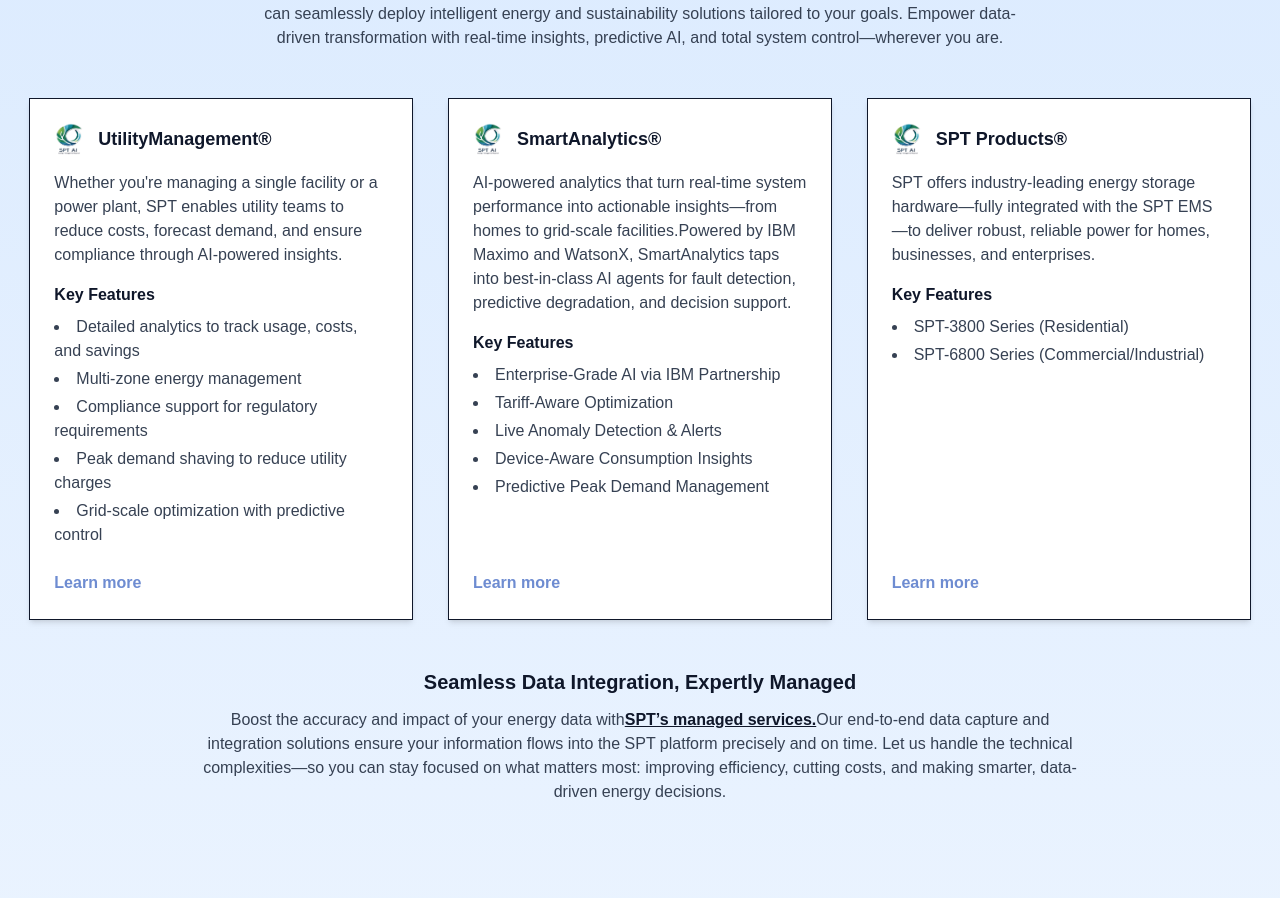
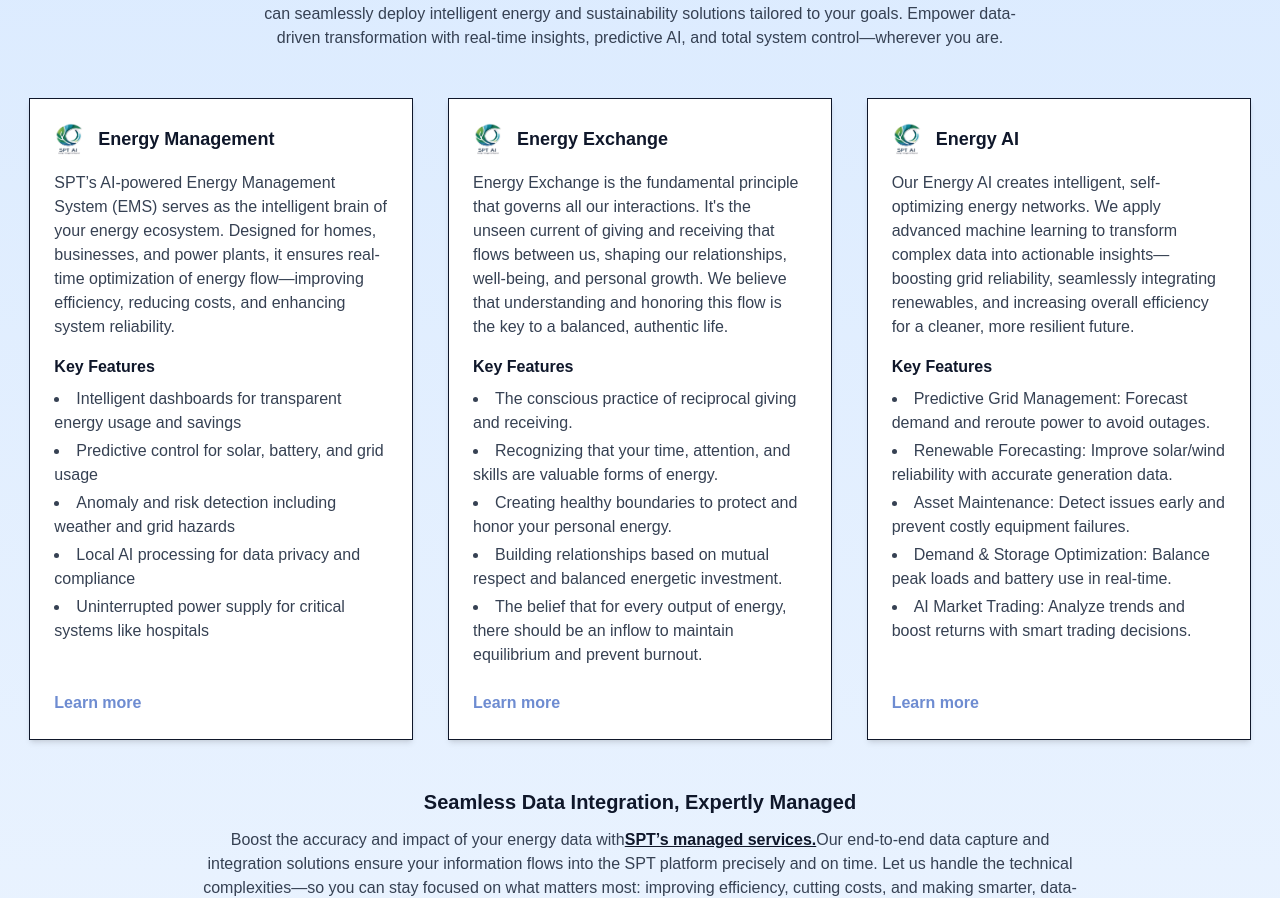
Before and after one commit to michaelcollins4848/Dev-SPT-ai-ENERGY, a React (Vite) app: page / in a window 1280 px wide. Shown: the part 2642-3540 px from the top of the page. Built offline with nearby package versions, Linux system fonts and the light colour scheme.

Commit message:
update the content

```diff
--- a/src/pages/HomePage/index.jsx
+++ b/src/pages/HomePage/index.jsx
@@ -45,45 +45,49 @@
 const solutions = [
   {
     icon: ems,
-    title: "UtilityManagement®",
+    title: "Energy Management",
     description:
-      "Whether you're managing a single facility or a power plant, SPT enables utility teams to reduce costs, forecast demand, and ensure compliance through AI-powered insights.",
+      "SPT’s AI-powered Energy Management System (EMS) serves as the intelligent brain of your energy ecosystem. Designed for homes, businesses, and power plants, it ensures real-time optimization of energy flow—improving efficiency, reducing costs, and enhancing system reliability.",
     features: [
-      "Detailed analytics to track usage, costs, and savings",
-      "Multi-zone energy management",
-      "Compliance support for regulatory requirements",
-      "Peak demand shaving to reduce utility charges",
-      "Grid-scale optimization with predictive control",
+      "Intelligent dashboards for transparent energy usage and savings",
+      "Predictive control for solar, battery, and grid usage",
+      "Anomaly and risk detection including weather and grid hazards",
+      "Local AI processing for data privacy and compliance",
+      "Uninterrupted power supply for critical systems like hospitals",
     ],
     link: "#",
   },
   {
     icon: ems,
-    title: "SmartAnalytics®",
+    title: "Energy Exchange",
     description:
-      " AI-powered analytics that turn real-time system performance into actionable insights—from homes to grid-scale facilities.Powered by IBM Maximo and WatsonX, SmartAnalytics taps into best-in-class AI agents for fault detection, predictive degradation, and decision support.",
+      "Energy Exchange is the fundamental principle that governs all our interactions. It's the unseen current of giving and receiving that flows between us, shaping our relationships, well-being, and personal growth. We believe that understanding and honoring this flow is the key to a balanced, authentic life.",
     features: [
-      "Enterprise-Grade AI via IBM Partnership",
-      "Tariff-Aware Optimization",
-      "Live Anomaly Detection & Alerts",
-      "Device-Aware Consumption Insights",
-      "Predictive Peak Demand Management",
+      "The conscious practice of reciprocal giving and receiving.",
+      "Recognizing that your time, attention, and skills are valuable forms of energy.",
+      "Creating healthy boundaries to protect and honor your personal energy.",
+      "Building relationships based on mutual respect and balanced energetic investment.",
+      "The belief that for every output of energy, there should be an inflow to maintain equilibrium and prevent burnout.",
     ],
     link: "#",
   },
   {
     icon: ems,
-    title: "SPT Products®",
+    title: "Energy AI",
     description:
-      "SPT offers industry-leading energy storage hardware—fully integrated with the SPT EMS—to deliver robust, reliable power for homes, businesses, and enterprises.",
-    features: [
-      " SPT-3800 Series (Residential)",
-      " SPT-6800 Series (Commercial/Industrial)",
+      "Our Energy AI creates intelligent, self-optimizing energy networks. We apply advanced machine learning to transform complex data into actionable insights—boosting grid reliability, seamlessly integrating renewables, and increasing overall efficiency for a cleaner, more resilient future.",
+   features: [
+  "Predictive Grid Management: Forecast demand and reroute power to avoid outages.",
+  "Renewable Forecasting: Improve solar/wind reliability with accurate generation data.",
+  "Asset Maintenance: Detect issues early and prevent costly equipment failures.",
+  "Demand & Storage Optimization: Balance peak loads and battery use in real-time.",
+  "AI Market Trading: Analyze trends and boost returns with smart trading decisions.",
+],
 
-    ],
     link: "#",
   },
 ];
+
 
 const testimonials = [
   {
```
